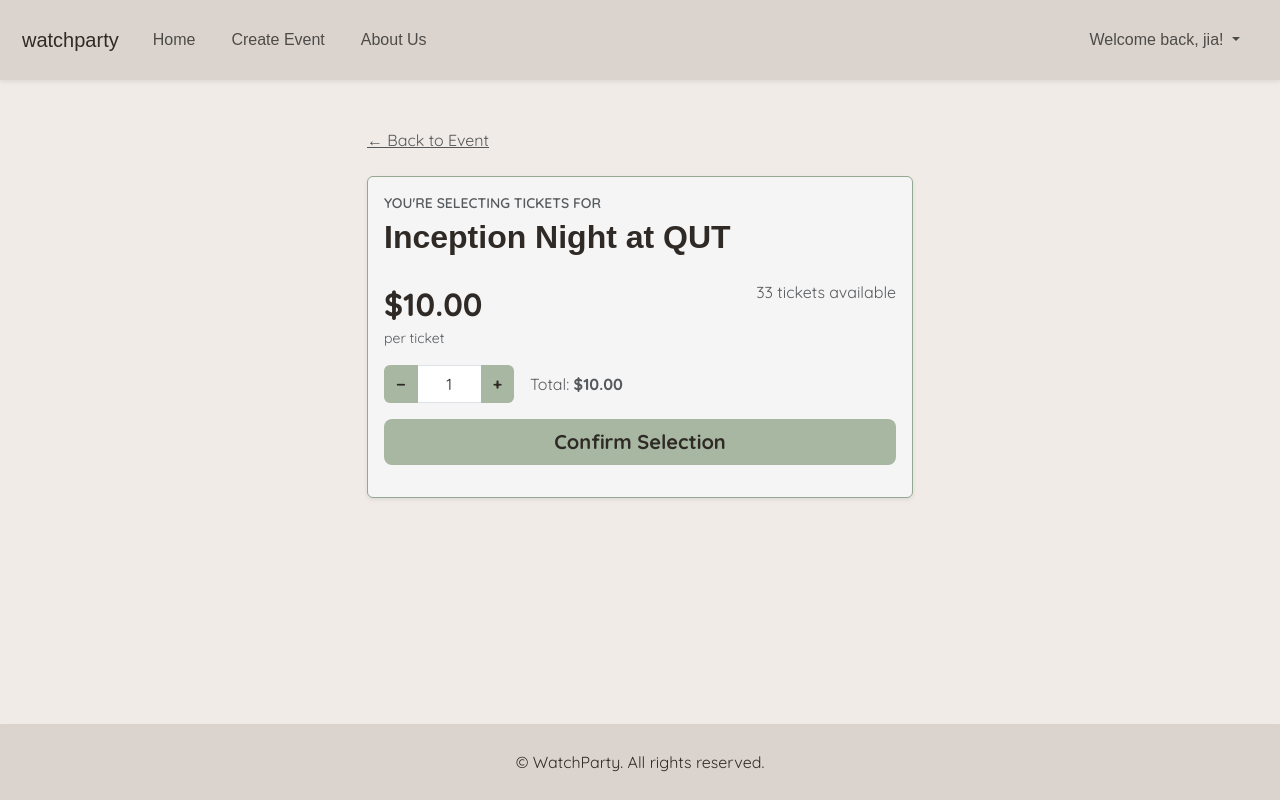
After one commit to honnemi/iab207-a2, a Flask app: page /events/1/tickets in a window 1280 px wide. The commit adds this page. Run offline with Flask 3, Linux system fonts and the light colour scheme; a user stored in the database is signed in; some libraries are stand-ins or nearby versions; some web fonts are replaced.

Commit message:
moved buy tickets function to its own separate page

```diff
--- a/website/about.py
+++ b/website/about.py
@@ -11,7 +11,4 @@ def show_about():
         flash('Thanks for your submission!', 'success')
         return redirect(url_for('about.show_about'))
 
-    if contact_form.is_submitted():
-        flash('An error occurred. Please try again.', 'danger')
-
     return render_template('about_us.html', form=contact_form)
--- a/website/home.py
+++ b/website/home.py
@@ -86,6 +86,15 @@ def create_event():
 def event_detail(event_id):
     event = Event.query.get_or_404(event_id)
     comment_form = CommentForm()
+    comments = Comment.query.filter_by(event_id = event_id)\
+                            .order_by(Comment.created_at.desc()).all()
+
+    return render_template('event_detail.html', event=event, comment_form=comment_form, comments=comments)
+
+@home_bp.route('/events/<int:event_id>/tickets', methods=['GET', 'POST'])
+@login_required
+def buy_tickets(event_id):
+    event = Event.query.get_or_404(event_id)
 
     if "cart" not in session:
         session["cart"] = {}
@@ -126,13 +135,11 @@ def event_detail(event_id):
 
         cart[key] = qty
         session["cart"] = cart
-        return redirect(url_for("home.event_detail", event_id=event_id))
+        return redirect(url_for("home.buy_tickets", event_id=event_id))
 
     quantity = cart[key]
-    comments = Comment.query.filter_by(event_id = event_id)\
-                            .order_by(Comment.created_at.desc()).all()
 
-    return render_template('event_detail.html', event=event, comment_form=comment_form, quantity=quantity, comments=comments)
+    return render_template('tickets.html', event=event, quantity=quantity)
 
 @home_bp.route('/events/<int:event_id>/comment', methods=['POST'])
 def add_comment(event_id):
--- a/website/templates/base.html
+++ b/website/templates/base.html
@@ -27,8 +27,8 @@
             <div class="container-fluid">
                 <a class="navbar-brand" href="#">watchparty</a>
                 <button class="navbar-toggler" type="button" data-bs-toggle="collapse"
-                    data-bs-target="#navbarNavDropdown" aria-controls="navbarNavDropdown" aria-expanded="false"
-                    aria-label="Toggle navigation">
+                        data-bs-target="#navbarNavDropdown" aria-controls="navbarNavDropdown" aria-expanded="false"
+                        aria-label="Toggle navigation">
                     <span class="navbar-toggler-icon"></span>
                 </button>
                 <div class="collapse navbar-collapse" id="navbarNavDropdown">
@@ -98,7 +98,7 @@
                     </div>
 
                     <button type="button" class="btn-close me-2 m-auto" data-bs-dismiss="toast"
-                        aria-label="Close"></button>
+                            aria-label="Close"></button>
 
                 </div>
             </div>
--- /dev/null
+++ b/website/templates/tickets.html
@@ -0,0 +1,113 @@
+{% extends "base.html" %}
+
+{% block content %}
+
+<div class="container py-5">
+
+    <div class="row justify-content-center">
+        <div class="col-lg-6">
+
+            <a href="{{ url_for('home.event_detail', event_id=event.id) }}"
+               class="text-muted mb-3 p-0">
+                ← Back to Event
+            </a>
+
+            <div id="ticket-box" class="card border-primary shadow-sm mt-4">
+
+                <div class="card-body">
+
+                    <div class="mb-4">
+
+                        <div class="text-muted small text-uppercase fw-semibold mb-1">
+                            You're selecting tickets for
+                        </div>
+
+                        <h2 class="fw-bold mb-0">
+                            {{ event.title }}
+                        </h2>
+
+                    </div>
+
+                    <div class="d-flex justify-content-between align-items-start mb-3">
+
+                        <div>
+                            <div class="fs-2 fw-bold text-primary ticket-price">
+                                {% if event.ticket_price %}
+                                ${{ "%.2f"|format(event.ticket_price) }}
+                                {% else %}
+                                Free
+                                {% endif %}
+                            </div>
+                            <div class="text-muted small">per ticket</div>
+                        </div>
+
+                        <div class="text-end">
+
+                            {% if event.tickets_available and event.tickets_available > 0 %}
+                            {% if event.tickets_available < 10 %}
+                            <span class="text-warning fw-semibold">
+                                ⚠ Only {{ event.tickets_available }} left!
+                            </span>
+                            {% else %}
+                            <span class="text-muted">
+                                {{ event.tickets_available }} tickets available
+                            </span>
+                            {% endif %}
+                            {% else %}
+                            <span class="text-danger fw-semibold">Sold out</span>
+                            {% endif %}
+
+                        </div>
+
+                    </div>
+
+                    {% if event.tickets_available and event.tickets_available > 0 %}
+
+                    <form method="POST">
+
+                        <div class="d-flex align-items-center gap-3 mb-3">
+
+                            <div class="input-group" style="width: 130px;">
+                                <button class="btn btn-outline-secondary" type="submit" name="action" value="decrease">−</button>
+
+                                <input type="text" class="form-control text-center" value="{{ quantity }}" readonly>
+
+                                <button class="btn btn-outline-secondary" type="submit" name="action" value="increase">+</button>
+                            </div>
+
+                            <span class="text-muted">
+                                Total:
+                                <strong>
+                                    {% if event.ticket_price %}
+                                    ${{ "%.2f"|format(event.ticket_price * quantity) }}
+                                    {% else %}
+                                    Free
+                                    {% endif %}
+                                </strong>
+                            </span>
+
+                        </div>
+
+                        <button class="btn btn-primary btn-lg w-100" name="action" value="checkout">
+                            Confirm Selection
+                        </button>
+
+                    </form>
+
+                    {% else %}
+
+                    <div class="d-grid">
+                        <button class="btn btn-secondary btn-lg" disabled>Sold Out</button>
+                    </div>
+
+                    {% endif %}
+
+                </div>
+            </div>
+
+        </div>
+    </div>
+
+</div>
+
+{% endblock %}
```
Also changed, not shown: website/templates/event_detail.html (+17 -35 lines).
